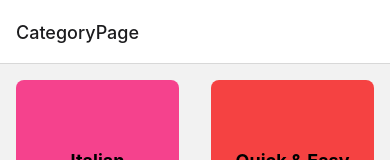
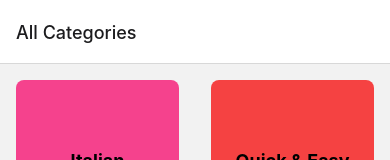
Before and after one commit to hanifomarr/meal-app, a React Native app: screen / in a window 390 px wide. Shown: the top 160 px of the page. Built offline with nearby package versions, Linux system fonts and the light colour scheme.

Commit message:
Config navigation option dynamically

```diff
--- a/App.js
+++ b/App.js
@@ -11,7 +11,11 @@ export default function App() {
   return (
     <NavigationContainer>
       <Stack.Navigator>
-        <Stack.Screen name="CategoryPage" component={CategoriesScreen} />
+        <Stack.Screen
+          options={{ title: "All Categories" }}
+          name="CategoryPage"
+          component={CategoriesScreen}
+        />
         <Stack.Screen name="MealsOverviewPage" component={MealsOverview} />
       </Stack.Navigator>
     </NavigationContainer>
--- a/screens/MealsOverview.js
+++ b/screens/MealsOverview.js
@@ -1,13 +1,20 @@
 import { View, Text, FlatList } from "react-native";
-import React from "react";
-import { MEALS } from "../data/data";
+import React, { useEffect } from "react";
+import { MEALS, CATEGORIES } from "../data/data";
 import MealItem from "../components/MealItem";
 
-const MealsOverview = ({ route }) => {
+const MealsOverview = ({ route, navigation }) => {
   const catID = route.params.categoryID;
   const displayMealItem = MEALS.filter(
     (itemdata) => itemdata.categoryIds.indexOf(catID) >= 0
   );
+
+  useEffect(() => {
+    const categoryTitle = CATEGORIES.find(
+      (category) => category.id === catID
+    ).title;
+    navigation.setOptions({ title: categoryTitle });
+  }, [navigation, catID]);
 
   function renderMealList(itemData) {
     const item = itemData.item;
```
